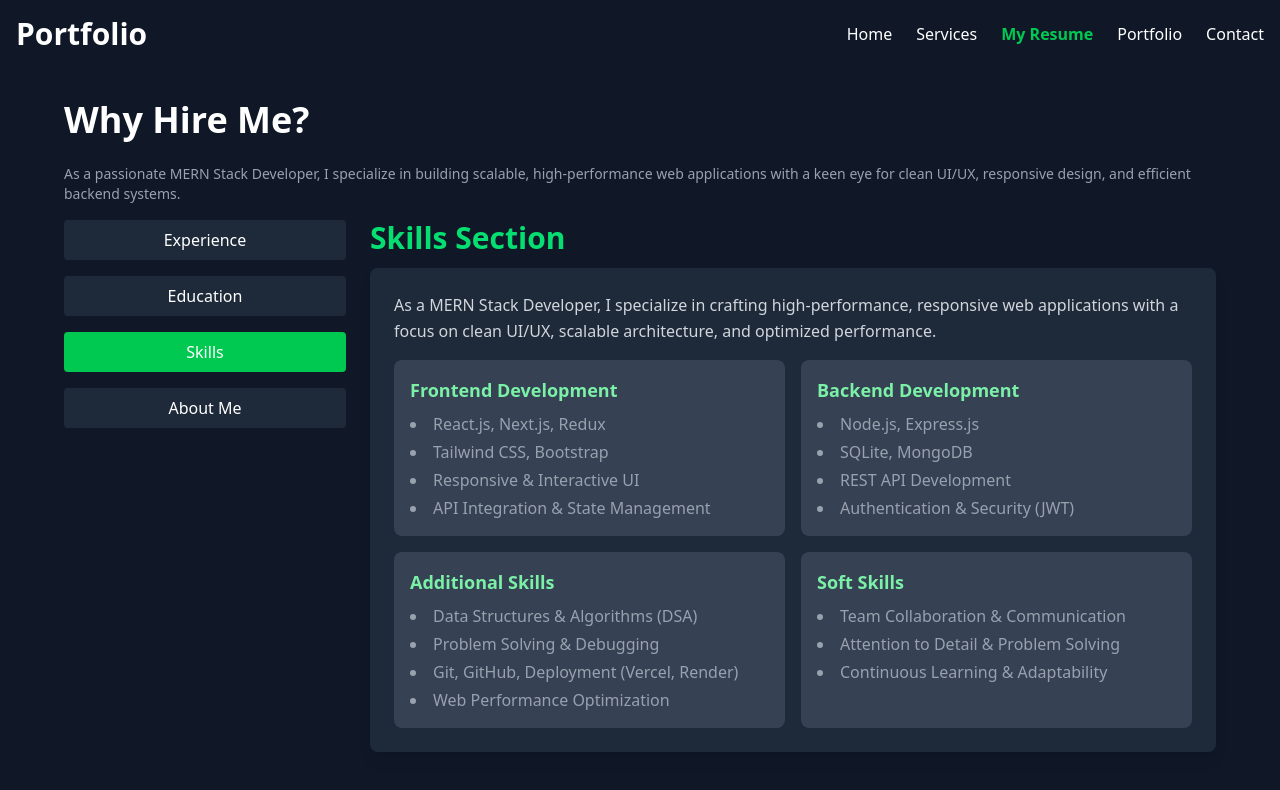
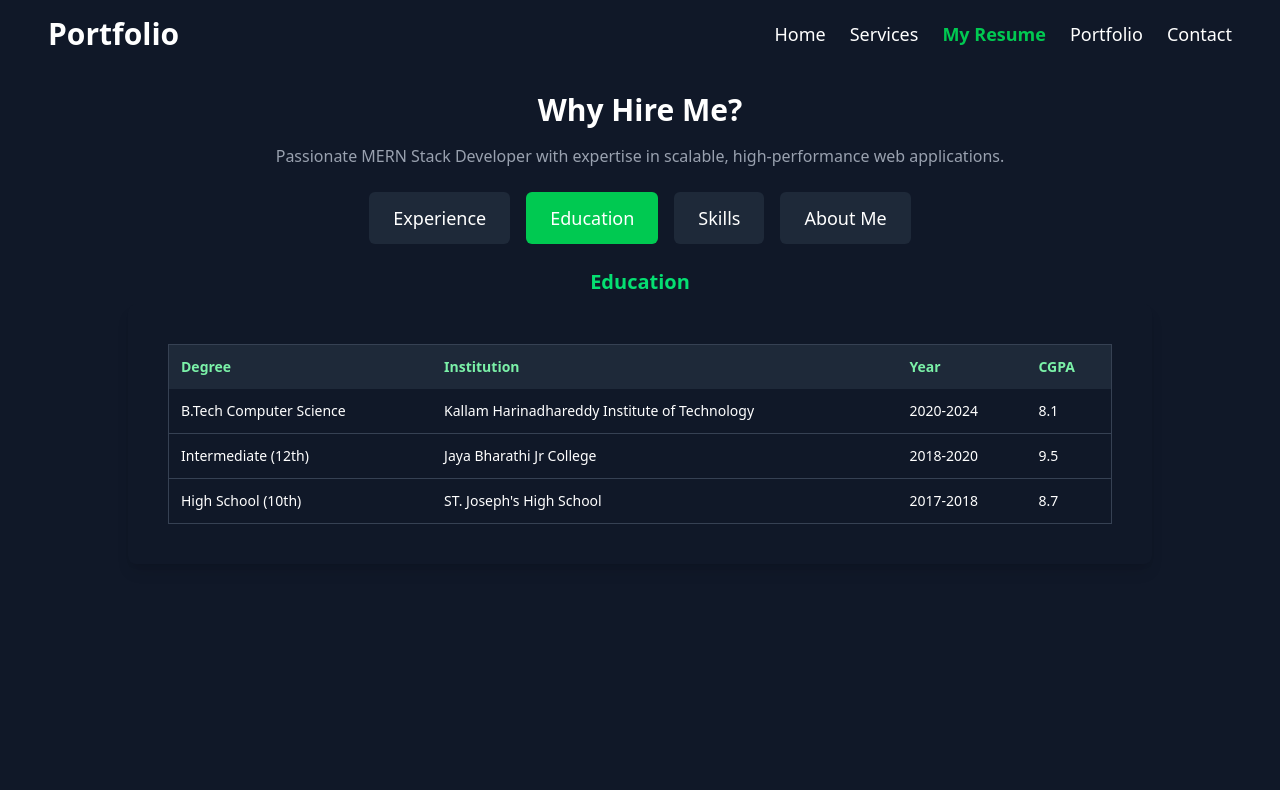
Before and after one commit to JakkireddyMahendhrareddy/Portfolio, a React (Vite) app: page /resume in a window 1280 px wide. Shown: the top 790 px of the page. Built offline with nearby package versions, Linux system fonts and the light colour scheme.

Commit message:
added responsive sizes

```diff
--- a/src/Routes/AboutMe.jsx
+++ b/src/Routes/AboutMe.jsx
@@ -2,76 +2,33 @@ import React from "react";
 
 const AboutMe = () => {
   return (
-    <div className="bg-gray-900 text-white p-8 rounded-lg shadow-lg font-sans">
+    <div className="bg-gray-900 text-white p-6 md:p-8 lg:p-10 rounded-lg shadow-lg font-sans">
       <div className="overflow-x-auto">
-        <table className="w-full border border-gray-700">
+        <table className="w-full border border-gray-700 text-sm md:text-md">
           <tbody>
             <tr className="border-b border-gray-700">
               <td className="p-3 font-semibold text-green-300">Name</td>
-              <td className="p-3 text-gray-400 text-md">Mahendhrareddy</td>
+              <td className="p-3 text-gray-400">Mahendhrareddy</td>
             </tr>
             <tr className="border-b border-gray-700">
               <td className="p-3 font-semibold text-green-300">Role</td>
-              <td className="p-3 text-gray-400 text-md">
-                MERN Stack Developer
-              </td>
+              <td className="p-3 text-gray-400">MERN Stack Developer</td>
             </tr>
             <tr className="border-b border-gray-700">
               <td className="p-3 font-semibold text-green-300">Expertise</td>
-              <td className="p-3 text-gray-400 text-md">
-                Full-Stack Web Development (Frontend & Backend)
-              </td>
+              <td className="p-3 text-gray-400">Full-Stack Web Development</td>
             </tr>
             <tr className="border-b border-gray-700">
-              <td className="p-3 font-semibold text-green-300">
-                Frontend Skills
-              </td>
-              <td className="p-3 text-gray-400 text-md">
-                React.js, Next.js, Tailwind CSS, Bootstrap, Redux
-              </td>
+              <td className="p-3 font-semibold text-green-300">Frontend Skills</td>
+              <td className="p-3 text-gray-400">React.js, Next.js, Tailwind CSS, Bootstrap, Redux</td>
             </tr>
             <tr className="border-b border-gray-700">
-              <td className="p-3 font-semibold text-green-300">
-                Backend Skills
-              </td>
-              <td className="p-3 text-gray-400 text-md">
-                Node.js, Express.js, SQLite, MongoDB, REST APIs
-              </td>
-            </tr>
-            <tr className="border-b border-gray-700">
-              <td className="p-3 font-semibold text-green-300">
-                Problem-Solving
-              </td>
-              <td className="p-3 text-gray-400 text-md">
-                Strong foundation in Data Structures & Algorithms (DSA)
-              </td>
-            </tr>
-            <tr className="border-b border-gray-700">
-              <td className="p-3 font-semibold text-green-300">Projects</td>
-              <td className="p-3 text-gray-400 text-md">
-                Video Sharing App, Trading Dashboard, Facial Recognition
-                Attendance System, Customer Management App
-              </td>
-            </tr>
-            <tr className="border-b border-gray-700">
-              <td className="p-3 font-semibold text-green-300">
-                DevOps & Deployment
-              </td>
-              <td className="p-3 text-gray-400 text-md">
-                Git, GitHub, CI/CD, Vercel, Render
-              </td>
-            </tr>
-            <tr className="border-b border-gray-700">
-              <td className="p-3 font-semibold text-green-300">Strengths</td>
-              <td className="p-3 text-gray-400 text-md">
-                Scalable architecture, clean UI/UX, performance optimization
-              </td>
+              <td className="p-3 font-semibold text-green-300">Backend Skills</td>
+              <td className="p-3 text-gray-400">Node.js, Express.js, SQLite, MongoDB, REST APIs</td>
             </tr>
             <tr>
               <td className="p-3 font-semibold text-green-300">Soft Skills</td>
-              <td className="p-3 text-gray-400 text-md">
-                Team collaboration, problem-solving, continuous learning
-              </td>
+              <td className="p-3 text-gray-400">Team collaboration, problem-solving, continuous learning</td>
             </tr>
           </tbody>
         </table>
--- a/src/Routes/Education.jsx
+++ b/src/Routes/Education.jsx
@@ -2,37 +2,35 @@ import React from "react";
 
 const Education = () => {
   return (
-    <div className="bg-gray-900 text-white p-8 rounded-lg shadow-lg font-sans">
+    <div className="bg-gray-900 text-white p-6 md:p-8 lg:p-10 rounded-lg shadow-lg font-sans">
       <div className="overflow-x-auto">
-        <table className="w-full border border-gray-700">
+        <table className="w-full border border-gray-700 text-sm md:text-md">
           <thead>
             <tr className="bg-gray-800 text-green-300">
               <th className="p-3 text-left">Degree</th>
               <th className="p-3 text-left">Institution</th>
-              <th className="p-3 text-left">Year of Completion</th>
-              <th className="p-3 text-left">CGPA/Percentage</th>
+              <th className="p-3 text-left">Year</th>
+              <th className="p-3 text-left">CGPA</th>
             </tr>
           </thead>
           <tbody>
             <tr className="border-b border-gray-700">
-              <td className="p-3">Bachelor's in Computer Science</td>
-              <td className="p-3">
-                Kallam Harinadhareddy Institute of Technology
-              </td>
+              <td className="p-3">B.Tech Computer Science</td>
+              <td className="p-3">Kallam Harinadhareddy Institute of Technology</td>
               <td className="p-3">2020-2024</td>
-              <td className="p-3">8.1 CGPA</td>
+              <td className="p-3">8.1</td>
             </tr>
             <tr className="border-b border-gray-700">
               <td className="p-3">Intermediate (12th)</td>
-              <td className="p-3">Jaya Bharathi Jr college</td>
+              <td className="p-3">Jaya Bharathi Jr College</td>
               <td className="p-3">2018-2020</td>
-              <td className="p-3">9.5 CGPA</td>
+              <td className="p-3">9.5</td>
             </tr>
             <tr>
               <td className="p-3">High School (10th)</td>
-              <td className="p-3">ST.Joseph's High School</td>
+              <td className="p-3">ST. Joseph's High School</td>
               <td className="p-3">2017-2018</td>
-              <td className="p-3">8.7 CGPA</td>
+              <td className="p-3">8.7</td>
             </tr>
           </tbody>
         </table>
--- a/src/Routes/Skill.jsx
+++ b/src/Routes/Skill.jsx
@@ -2,62 +2,25 @@ import React from "react";
 
 const Skill = () => {
   return (
-    <div className="bg-gray-800 p-6 rounded-lg shadow-lg font-sans">
-      <p className="text-gray-300 text-md leading-relaxed">
-        As a MERN Stack Developer, I specialize in crafting high-performance,
-        responsive web applications with a focus on clean UI/UX, scalable
-        architecture, and optimized performance.
+    <div className="bg-gray-800 p-4 md:p-6 lg:p-8 rounded-lg shadow-lg font-sans">
+      <p className="text-gray-300 text-sm md:text-md leading-relaxed">
+        As a MERN Stack Developer, I specialize in crafting high-performance, responsive web applications.
       </p>
-
-      <div className="grid grid-cols-2 gap-4 mt-4">
-        {/* Frontend Skills */}
+      <div className="grid grid-cols-1 md:grid-cols-2 gap-4 mt-4">
         <div className="bg-gray-700 p-4 rounded-lg">
-          <h3 className="text-lg text-green-300 font-semibold mb-2">
-            Frontend Development
-          </h3>
-          <ul className="text-gray-400 text-md list-disc list-inside space-y-1">
+          <h3 className="text-lg text-green-300 font-semibold">Frontend Development</h3>
+          <ul className="text-gray-400 list-disc list-inside">
             <li>React.js, Next.js, Redux</li>
             <li>Tailwind CSS, Bootstrap</li>
-            <li>Responsive & Interactive UI</li>
-            <li>API Integration & State Management</li>
+            <li>Responsive UI</li>
           </ul>
         </div>
-
-        {/* Backend Skills */}
         <div className="bg-gray-700 p-4 rounded-lg">
-          <h3 className="text-lg text-green-300 font-semibold mb-2">
-            Backend Development
-          </h3>
-          <ul className="text-gray-400 text-md list-disc list-inside space-y-1">
+          <h3 className="text-lg text-green-300 font-semibold">Backend Development</h3>
+          <ul className="text-gray-400 list-disc list-inside">
             <li>Node.js, Express.js</li>
             <li>SQLite, MongoDB</li>
             <li>REST API Development</li>
-            <li>Authentication & Security (JWT)</li>
-          </ul>
-        </div>
-
-        {/* Other Skills */}
-        <div className="bg-gray-700 p-4 rounded-lg">
-          <h3 className="text-lg text-green-300 font-semibold mb-2">
-            Additional Skills
-          </h3>
-          <ul className="text-gray-400 text-md list-disc list-inside space-y-1">
-            <li>Data Structures & Algorithms (DSA)</li>
-            <li>Problem Solving & Debugging</li>
-            <li>Git, GitHub, Deployment (Vercel, Render)</li>
-            <li>Web Performance Optimization</li>
-          </ul>
-        </div>
-
-        {/* Soft Skills */}
-        <div className="bg-gray-700 p-4 rounded-lg">
-          <h3 className="text-lg text-green-300 font-semibold mb-2">
-            Soft Skills
-          </h3>
-          <ul className="text-gray-400 text-md list-disc list-inside space-y-1">
-            <li>Team Collaboration & Communication</li>
-            <li>Attention to Detail & Problem Solving</li>
-            <li>Continuous Learning & Adaptability</li>
           </ul>
         </div>
       </div>
--- a/src/components/Navbar.jsx
+++ b/src/components/Navbar.jsx
@@ -1,4 +1,4 @@
-import { useState, useEffect } from "react";
+import { useState } from "react";
 import { Link, useLocation } from "react-router-dom";
 import { Menu, X } from "lucide-react";
 import PortfolioLogo from "./PortfolioLogo";
@@ -7,7 +7,6 @@ const Navbar = () => {
   const [isOpen, setIsOpen] = useState(false);
   const location = useLocation();
 
-  // Navbar titles based on the route
   const pageTitles = {
     "/": "Home",
     "/services": "Services",
@@ -16,11 +15,9 @@ const Navbar = () => {
     "/contact": "Contact",
   };
 
-  // Get the current page title
-
   return (
-    <nav className="bg-gray-900 text-white p-4 shadow-lg">
-      <div className="container mx-auto flex justify-between items-center">
+    <nav className="bg-gray-900 text-white p-4 shadow-lg w-full">
+      <div className="max-w-7xl mx-auto flex justify-between items-center px-4 md:px-8">
         <Link
           to="https://en.wikipedia.org/wiki/Portfolio"
           target="_blank"
@@ -30,12 +27,12 @@ const Navbar = () => {
         </Link>
 
         {/* Desktop Menu */}
-        <ul className="hidden md:flex space-x-6">
+        <ul className="hidden md:flex space-x-6 text-lg">
           {Object.keys(pageTitles).map((route) => (
             <li key={route}>
               <Link
                 to={route}
-                className={`hover:text-green-600 ${
+                className={`hover:text-green-400 transition-colors duration-300 ${
                   location.pathname === route ? "text-green-500 font-bold" : ""
                 }`}
               >
@@ -46,24 +43,30 @@ const Navbar = () => {
         </ul>
 
         {/* Mobile Menu Button */}
-        <button className="md:hidden" onClick={() => setIsOpen(!isOpen)}>
-          {isOpen ? <X size={24} /> : <Menu size={24} />}
+        <button
+          className="md:hidden focus:outline-none"
+          onClick={() => setIsOpen(!isOpen)}
+        >
+          {isOpen ? <X size={28} /> : <Menu size={28} />}
         </button>
       </div>
 
       {/* Mobile Menu */}
-      {isOpen && (
-        <div className="md:hidden bg-gray-800 p-4">
-          <ul className="space-y-4 text-center">
+      <div
+        className={`md:hidden fixed inset-0 bg-gray-900 bg-opacity-90 z-50 flex flex-col items-center justify-center transition-transform transform ${isOpen ? "translate-x-0" : "-translate-x-full"}`}
+      >
+        <button
+          className="absolute top-5 right-5 text-white"
+          onClick={() => setIsOpen(false)}
+        >
+          <X size={32} />
+        </button>
+        <ul className="space-y-6 text-center text-2xl">
           {Object.keys(pageTitles).map((route) => (
             <li key={route}>
               <Link
                 to={route}
-                  className={`block py-2 hover:text-green-600 ${
-                    location.pathname === route
-                      ? "text-green-500 text-lg font-bold"
-                      : ""
-                  }`}
+                className="block py-2 hover:text-green-400 transition-colors duration-300"
                 onClick={() => setIsOpen(false)}
               >
                 {pageTitles[route]}
@@ -72,7 +75,6 @@ const Navbar = () => {
           ))}
         </ul>
       </div>
-      )}
     </nav>
   );
 };
--- a/src/components/Resume.jsx
+++ b/src/components/Resume.jsx
@@ -6,7 +6,7 @@ import Education from "../Routes/Education.jsx";
 const experiences = [
   {
     role: "Frontend Developer",
-    company: "RNIT AI Solution Pvt limited.",
+    company: "RNIT AI Solution Pvt Limited.",
     project:
       "Developed a responsive web application with React.js, enhancing user experience and performance.",
   },
@@ -18,7 +18,7 @@ const experiences = [
   },
   {
     role: "Backend Developer",
-    company: "RNIT AI Solution Pvt limited",
+    company: "RNIT AI Solution Pvt Limited",
     project:
       "Optimized backend services, improving API response time and data handling.",
   },
@@ -45,7 +45,7 @@ const Resume = () => {
           const nextIndex = (currentIndex + 1) % tabs.length;
           return tabs[nextIndex];
         });
-      }, 2000);
+      }, 3000);
     }
 
     return () => clearInterval(interval);
@@ -54,31 +54,28 @@ const Resume = () => {
   const handleTabClick = (tab) => {
     setActiveTab(tab);
     setIsPaused(true);
-
-    setTimeout(() => {
-      setIsPaused(false);
-    }, 60000); // 1 minute delay before restarting auto-switch
+    setTimeout(() => setIsPaused(false), 30000);
   };
 
   return (
-    <div className="bg-gray-900 text-white min-h-screen p-8">
-      <div className="max-w-6xl mx-auto">
-        <h1 className="text-4xl font-bold mb-6">Why Hire Me?</h1>
-        <p className="text-gray-400 mb-4 text-sm">
-          As a passionate MERN Stack Developer, I specialize in building
-          scalable, high-performance web applications with a keen eye for clean
-          UI/UX, responsive design, and efficient backend systems.
+    <div className="bg-gray-900 text-white min-h-screen p-4 sm:p-6">
+      <div className="max-w-5xl mx-auto">
+        <h1 className="text-xl sm:text-2xl md:text-3xl font-bold mb-4 text-center">
+          Why Hire Me?
+        </h1>
+        <p className="text-gray-400 text-sm sm:text-base mb-6 text-center">
+          Passionate MERN Stack Developer with expertise in scalable, high-performance web applications.
         </p>
-        <div className="flex gap-6">
-          {/* Sidebar with buttons */}
-          <div className="w-1/4 flex flex-col space-y-4">
+
+        {/* Tabs Section */}
+        <div className="flex flex-wrap justify-center gap-3 sm:gap-4 mb-6">
           {tabs.map((tab) => (
             <button
               key={tab}
-                className={`py-2 px-4 rounded transition duration-300 ${
+              className={`w-full sm:w-auto text-center py-2 px-4 sm:py-3 sm:px-6 rounded-md transition duration-300 text-sm sm:text-base md:text-lg font-medium ${
                 activeTab === tab
                   ? "bg-green-500 text-white"
-                    : "bg-gray-800 text-white"
+                  : "bg-gray-800 text-white hover:bg-green-600"
               }`}
               onClick={() => handleTabClick(tab)}
             >
@@ -88,21 +85,18 @@ const Resume = () => {
         </div>
 
         {/* Content Section */}
-          <div className="w-3/4">
+        <div className="w-full">
           {activeTab === "Experience" && (
             <>
-                <h2 className="text-3xl text-green-400 font-bold mb-4">
+              <h2 className="text-lg sm:text-xl text-green-400 font-bold mb-4 text-center">
                 My Experience
               </h2>
-                <div className="grid grid-cols-2 gap-4">
+              <div className="grid grid-cols-1 md:grid-cols-2 gap-4">
                 {experiences.map((exp, index) => (
-                    <div
-                      key={index}
-                      className="bg-gray-800 p-4 rounded-lg space-y-2"
-                    >
-                      <h3 className="text-xl font-bold">{exp.role}</h3>
-                      <p className="text-gray-400 text-xl">{exp.company}</p>
-                      <p className="text-green-300 font-semibold">
+                  <div key={index} className="bg-gray-800 p-4 rounded-md space-y-2">
+                    <h3 className="text-base sm:text-lg font-bold">{exp.role}</h3>
+                    <p className="text-gray-400 text-sm sm:text-base">{exp.company}</p>
+                    <p className="text-green-300 font-semibold text-sm sm:text-base">
                       {exp.project}
                     </p>
                   </div>
@@ -112,24 +106,24 @@ const Resume = () => {
           )}
           {activeTab === "Education" && (
             <div className="space-y-2">
-                <h2 className="text-3xl text-green-400 font-bold">
-                  Education Section
+              <h2 className="text-lg sm:text-xl text-green-400 font-bold text-center">
+                Education
               </h2>
               <Education />
             </div>
           )}
           {activeTab === "Skills" && (
             <div className="space-y-3">
-                <h2 className="text-3xl text-green-400 font-bold">
-                  Skills Section
+              <h2 className="text-lg sm:text-xl text-green-400 font-bold text-center">
+                Skills
               </h2>
               <Skill />
             </div>
           )}
           {activeTab === "About Me" && (
             <div className="gap-1">
-                <h2 className="text-3xl text-green-400 font-bold">
-                  About Section
+              <h2 className="text-lg sm:text-xl text-green-400 font-bold text-center">
+                About Me
               </h2>
               <AboutMe />
             </div>
@@ -137,7 +131,6 @@ const Resume = () => {
         </div>
       </div>
     </div>
-    </div>
   );
 };
 
```
Also changed, not shown: src/Routes/ThanksCard.jsx (+5 -7 lines), src/components/Contact.jsx (+30 -116 lines), src/components/Home.jsx (+33 -24 lines), src/components/Portfolio.jsx (+40 -111 lines), src/components/Services.jsx (+8 -18 lines), public/MyImage.jpeg (added), public/mahi.jpeg (added). Lines whose indentation alone changed are shown as unchanged.
